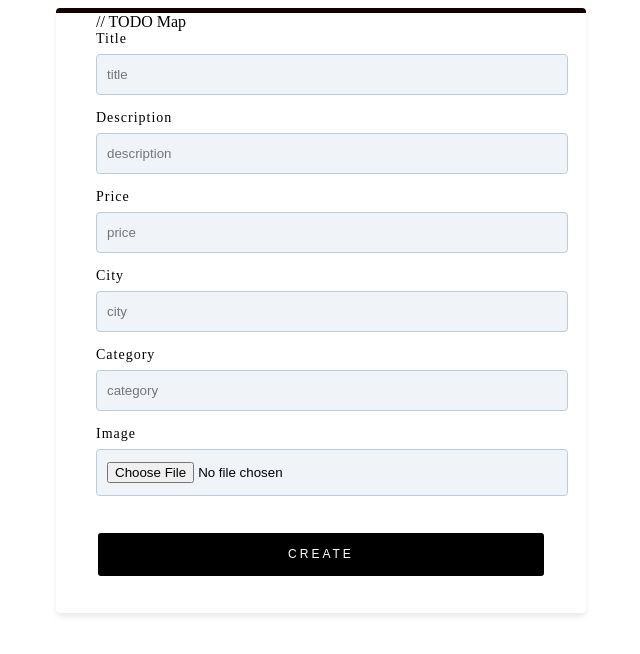
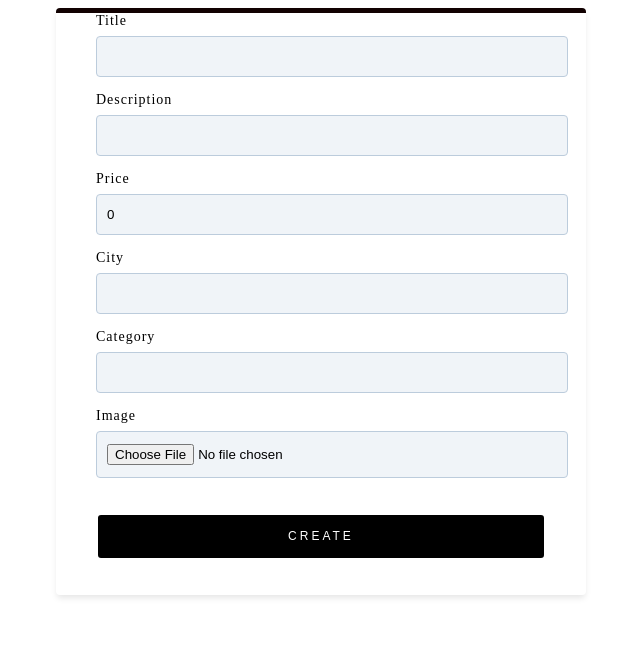
Before and after one commit to Berserkeras/advertisement_website, a React (Create React App) app in the folder frontend/react-ui/: page /create in a window 1280 px wide. Shown: the top 654 px of the page, without its empty margins (319-959 px from the left). Built offline with nearby package versions, Linux system fonts and the light colour scheme.

Commit message:
generate uuid on successful advertisement creation, then navigate to new page

```diff
--- a/frontend/react-ui/src/App.jsx
+++ b/frontend/react-ui/src/App.jsx
@@ -12,6 +12,7 @@ function App () {
             <Routes>
                 <Route path="/" element={<Landing />} />
                 <Route path="create" element={<CreateAd />} />
+                <Route path="ad-id/:uuid" element={<CreateAd />} />
                 <Route path="*" element={<Error />} />
             </Routes>
             <ToastContainer />
--- a/frontend/react-ui/src/components/FormCreateAd.jsx
+++ b/frontend/react-ui/src/components/FormCreateAd.jsx
@@ -9,9 +9,9 @@ const FormCreateAd = ({ type, name, value, handleChange, labelText, placeholder
             <input
 
                 type={type}
-                value={value}
+                value={value }
                 name={name}
-                onChange={handleChange}
+                onChange={handleChange }
                 className="form-input"
                 placeholder={placeholder}
             />
--- a/frontend/react-ui/src/features/CreateAdSlice.jsx
+++ b/frontend/react-ui/src/features/CreateAdSlice.jsx
@@ -1,29 +1,32 @@
 import { createAsyncThunk, createSlice } from '@reduxjs/toolkit'
 import customFetch from '../features/Axios'
 import { toast } from 'react-toastify'
+import {v4 as uuid } from "uuid";
 
 const initialState = {
     isLoading: false,
+    unique_id: ""
 }
 
 export const createAd = createAsyncThunk(
     'posts/getPosts',
     async ({ title, description, price, category, city, image }, thunkAPI) => {
         try {
+            const ad_user_id = uuid(); // generate a new UUID
             const resp = await customFetch.post('api/v1/ad-board', {
                 title,
                 description,
                 price,
                 category,
                 city,
-                image
+                image,
+                ad_user_id
             })
-            console.log(resp)
-            const { data } = resp
-            return data
+            const { config: { data } } = resp
+            return JSON.parse(data)
         } catch (error) {
             console.log('ERROR: response.status: ' + error.response.status)
-            console.log(error.response.data)
+            console.log(error.config.data)
             return thunkAPI.rejectWithValue(error.response.data)
         }
     }
@@ -38,10 +41,13 @@ const createAdSlice = createSlice({
                 state.isLoading = true
             })
             .addCase(createAd.fulfilled, (state, { payload }) => {
-                const { title, description, price, category } = payload
-                console.log('Ad info ' + JSON.stringify(payload))
+                const { title, description, price, category, ad_user_id } = payload
+                console.log("typeof !" + typeof payload)
+                console.log("prop!" + ad_user_id)
+                console.log('Ad info ' + JSON.stringify({ title, description, price, category }))
                 state.isLoading = false
                 state.ad = { title, description, price, category }
+                state.create = ad_user_id
                 toast.success(`Ad created for ${title}.`)
             })
             .addCase(createAd.rejected, (state, { payload }) => {
--- a/frontend/react-ui/src/pages/CreateAd.jsx
+++ b/frontend/react-ui/src/pages/CreateAd.jsx
@@ -4,11 +4,12 @@ import FormCreateAd from '../components/FormCreateAd'
 import { toast } from 'react-toastify'
 import { useDispatch, useSelector } from 'react-redux'
 import { createAd } from '../features/CreateAdSlice'
+import {useNavigate} from "react-router-dom";
 
 const initialState = {
     title: "",
     description: "",
-    price: "",
+    price: 0,
     category: "",
     city: "",
     image: null
@@ -16,20 +17,22 @@ const initialState = {
 
 const CreateAd = () => {
     const [values, setValues] = useState(initialState)
-    const { create, isLoading } = useSelector((store) => store.create)
+    const { create, isLoading  } = useSelector((store) => store.create)
+    const navigate = useNavigate()
     const dispatch = useDispatch()
-    const handleChange = (e) => {
-        const name = e.target.name;
-        const value = e.target.value;
+    const handleChange = (event) => {
+        const name = event.target.name;
+        const value = event.target.value;
         setValues({ ...values, [name]: value });
     }
 
     const handleImageChange = (event) => {
         const file = event.target.files[0];
         const reader = new FileReader();
+        const image = event.target.name;
         reader.onload = () => {
             const imageData = reader.result.split(',')[1]; // extract the Base64-encoded image data
-            setValues({ ...values, image: imageData });
+            setValues({ ...values , [image]: imageData  });
         };
         reader.readAsDataURL(file);
     };
@@ -44,7 +47,6 @@ const CreateAd = () => {
             return
         }
 
-        console.log('image' + image)
         dispatch(createAd({
             title,
             description,
@@ -55,23 +57,24 @@ const CreateAd = () => {
         }))
     }
     useEffect(() => {
-        if (create) {
+        if (create?.length) {
             setTimeout(() => {
-                console.log("show UUID")
+                console.log("show UUID:", create);
+                navigate(`/ad-id/${create}`);
             }, 2000);
         }
-    }, [create]);
+    }, [create, navigate]);
+
     return (
         <CreateAdWrapper className="full-register-page">
             <form className="form-register" onSubmit={onSubmit}>
-                // TODO Map
+                {/* TODO Map */}
                 <FormCreateAd
                     type="title"
                     name="title"
                     labelText="title"
                     value={values.title}
                     handleChange={handleChange}
-                    placeholder="title"
                 />
                 <FormCreateAd
                     type="description"
@@ -79,7 +82,6 @@ const CreateAd = () => {
                     labelText="description"
                     value={values.description}
                     handleChange={handleChange}
-                    placeholder="description"
                 />
                 <FormCreateAd
                     type="price"
@@ -87,7 +89,6 @@ const CreateAd = () => {
                     labelText="price"
                     value={values.price}
                     handleChange={handleChange}
-                    placeholder="price"
                 />
                 <FormCreateAd
                     type="city"
@@ -95,15 +96,13 @@ const CreateAd = () => {
                     labelText="city"
                     value={values.city}
                     handleChange={handleChange}
-                    placeholder="city"
                 />
                 <FormCreateAd
                     type="category"
                     name="category"
                     labelText="category"
-                    value={values.category}
+                    value={values.category }
                     handleChange={handleChange}
-                    placeholder="category"
                 />
                 <FormCreateAd
                     type="file"
```
Also changed, not shown: frontend/react-ui/package.json (+5 -2 lines), frontend/react-ui/src/pages/ShowCreatedAdId.jsx (added), 1 other file (tests, documents, lock files or other folders).
